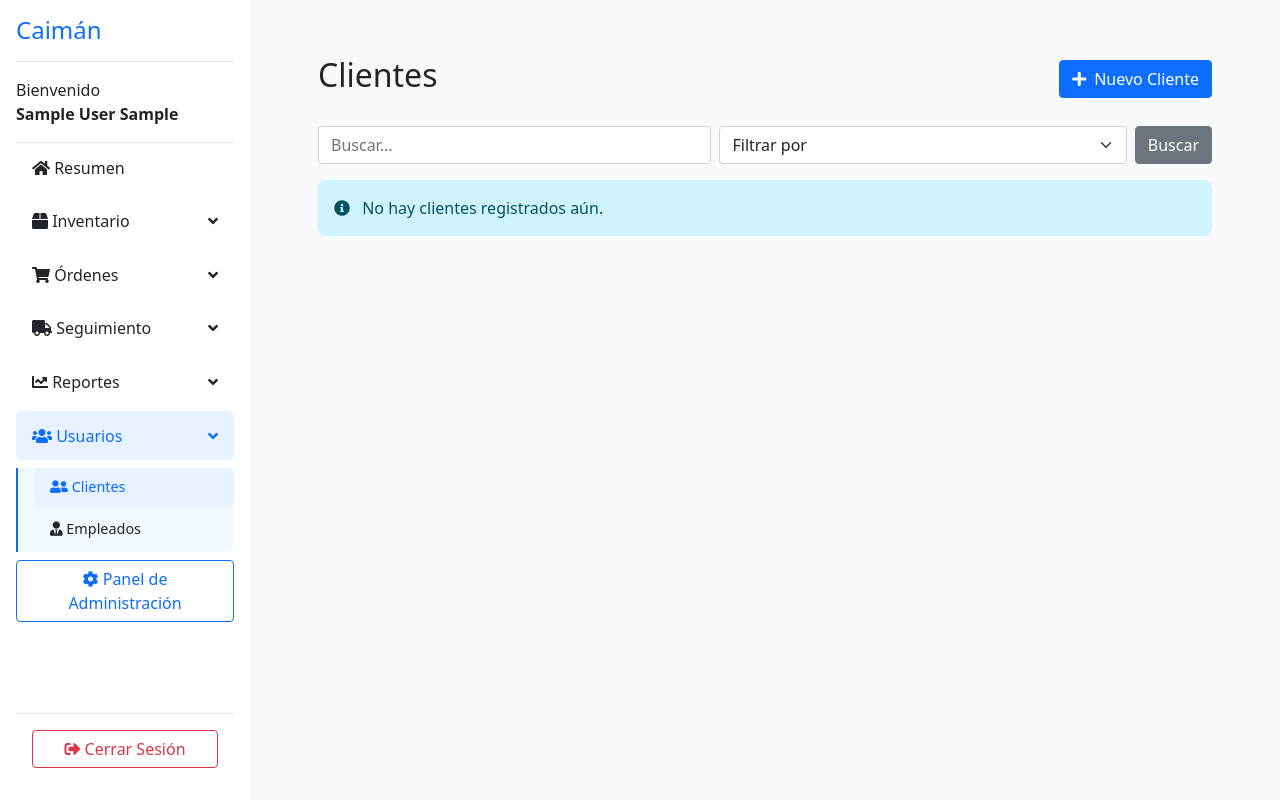
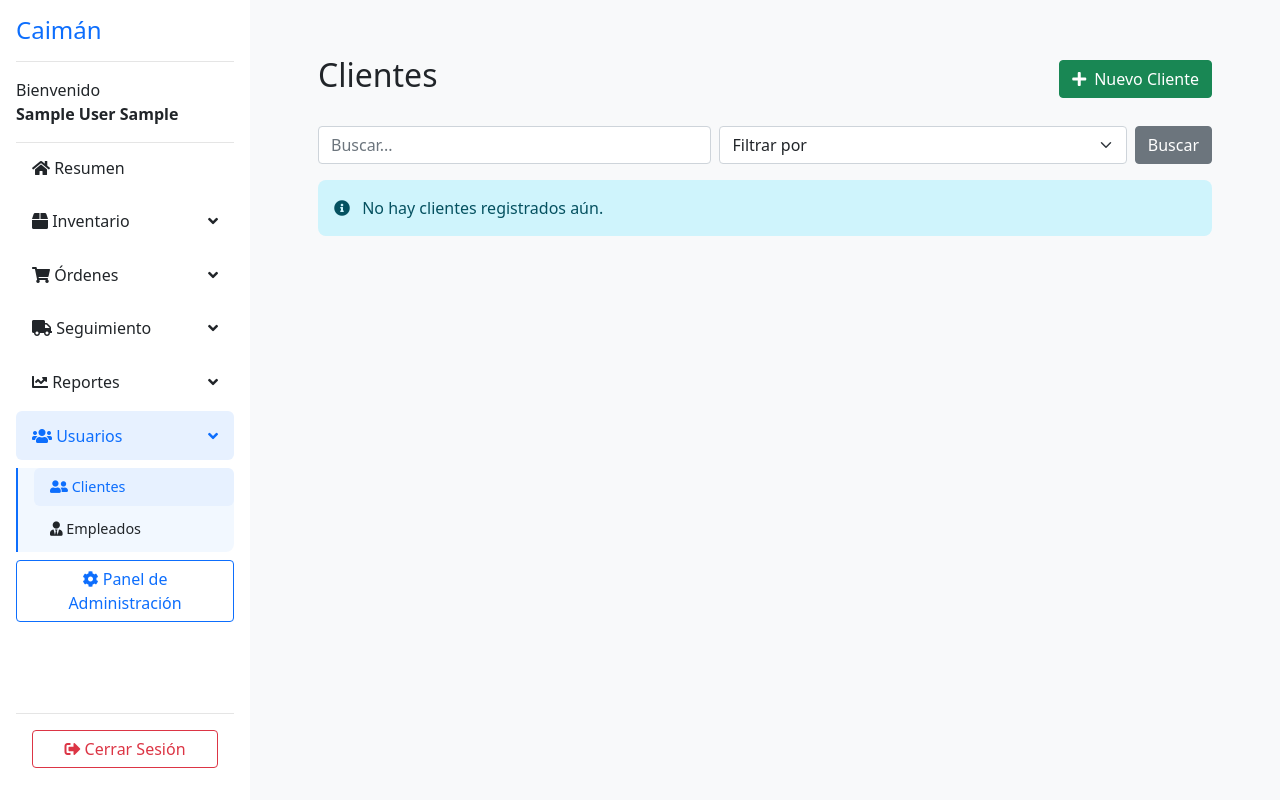
Before and after one commit to alecuevas660/Proyecto-sistema-web-de-despacho, a Django app: page /accounts/clients/ in a window 1280 px wide. Run offline with Django 5.2, Linux system fonts and the light colour scheme; a user stored in the database is signed in; tables that the repository leaves empty hold one stand-in row (values such as "Sample post").

Commit message:
Modificar diseño pagina usuarios

```diff
--- a/DespachoDjango/templates/auth/usuarios/lista.html
+++ b/DespachoDjango/templates/auth/usuarios/lista.html
@@ -6,11 +6,11 @@
     <div class="d-flex justify-content-between align-items-center mb-4">
         <h2>{{ title }}</h2>
         {% if user_type == 'clients' %}
-            <a href="{% url 'users:create_client' %}" class="btn btn-primary">
+            <a href="{% url 'users:create_client' %}" class="btn btn-success">
                 <i class="fas fa-plus me-2"></i>Nuevo Cliente
             </a>
         {% elif user_type == 'employees' %}
-            <a href="{% url 'users:create_employee' %}" class="btn btn-primary">
+            <a href="{% url 'users:create_employee' %}" class="btn btn-success">
                 <i class="fas fa-plus me-2"></i>Nuevo Empleado
             </a>
         {% endif %}
```
